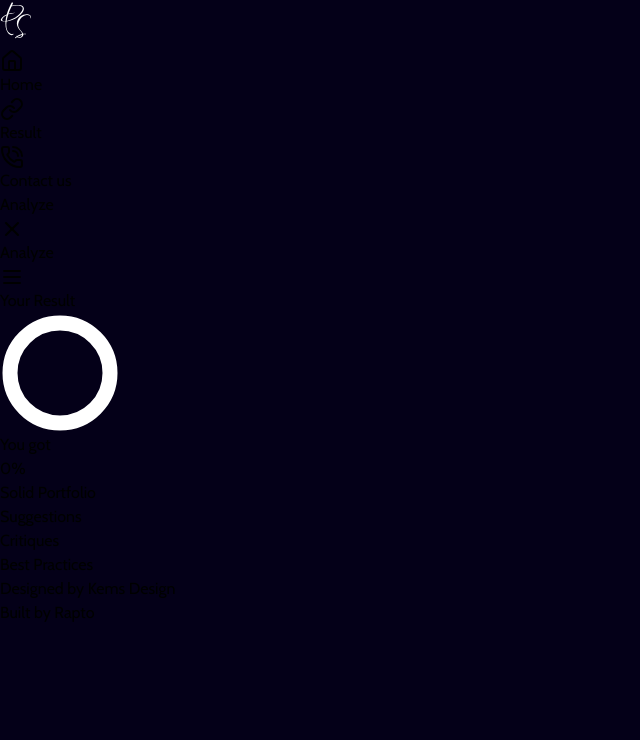
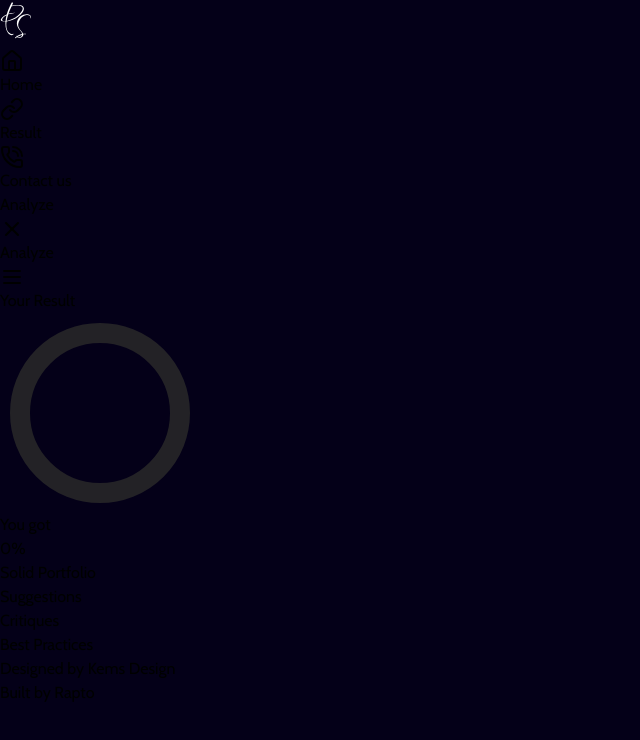
Before and after one commit to heyrapto/PortScan, a React (Vite) app in the folder frontend/: page /results in a window 1280 px wide. Shown: the top 740 px of the page, without its empty margins (0-640 px from the left). Built offline with nearby package versions, Linux system fonts and the light colour scheme.

Commit message:
Enhance Circle component with increased size, adjusted stroke width, and improved gradient colors for better visual appeal

```diff
--- a/frontend/src/components/Circle.tsx
+++ b/frontend/src/components/Circle.tsx
@@ -1,34 +1,34 @@
 export const Circle = ({ percentage, animated }: { percentage: number, animated?: boolean }) => {
-    const radius = 50;
-    const strokeWidth = 15;
+    const radius = 80; // Increased size
+    const strokeWidth = 20; // Adjusted stroke width
     const circumference = 2 * Math.PI * radius;
     const offset = circumference - (percentage / 100) * circumference;
 
     return (
         <div className="flex justify-center items-center relative overflow-hidden">
-            <svg width="120" height="120" viewBox="0 0 120 120" className="relative">
+            <svg width="200" height="200" viewBox="0 0 200 200" className="relative">
                 <defs>
                     <linearGradient id="gradientStroke" x1="0%" y1="0%" x2="100%" y2="0%">
-                        <stop offset="0%" stopColor="#f472b6" />
-                        <stop offset="50%" stopColor="#60a5fa" />
-                        <stop offset="100%" stopColor="#f472b6" />
+                        <stop offset="0%" stopColor="#F180B7" />
+                        <stop offset="50%" stopColor="#BD6EDF" />
+                        <stop offset="100%" stopColor="#254CF7" />
                     </linearGradient>
                 </defs>
 
                 <circle
-                    cx="60"
-                    cy="60"
+                    cx="100"
+                    cy="100"
                     r={radius}
                     fill="transparent"
-                    stroke="#fff"
+                    stroke="#232226"
                     strokeWidth={strokeWidth}
                     strokeDasharray={circumference}
                     strokeDashoffset={0}
                 />
 
                 <circle
-                    cx="60"
-                    cy="60"
+                    cx="100"
+                    cy="100"
                     r={radius}
                     fill="transparent"
                     stroke="url(#gradientStroke)"
@@ -36,12 +36,12 @@ export const Circle = ({ percentage, animated }: { percentage: number, animated?
                     strokeDasharray={circumference}
                     strokeDashoffset={offset}
                     strokeLinecap="round"
-                    transform="rotate(-90 60 60)"
+                    transform="rotate(-90 100 100)"
                 />
             </svg>
-            <div className="absolute flex flex-col items-center bg-transparent overflow-hidden p-10">
-                <p className="text-gray-500 text-[0.7rem] font-semibold">You got</p>
-                <span className="text-white text-[1.5rem] bg-transparent">{percentage}%</span>
+            <div className="absolute flex flex-col items-center bg-transparent overflow-hidden p-12">
+                <p className="text-gray-500 text-sm font-semibold">You got</p>
+                <span className="text-white text-2xl bg-transparent">{percentage}%</span>
             </div>
         </div>
     );
```
